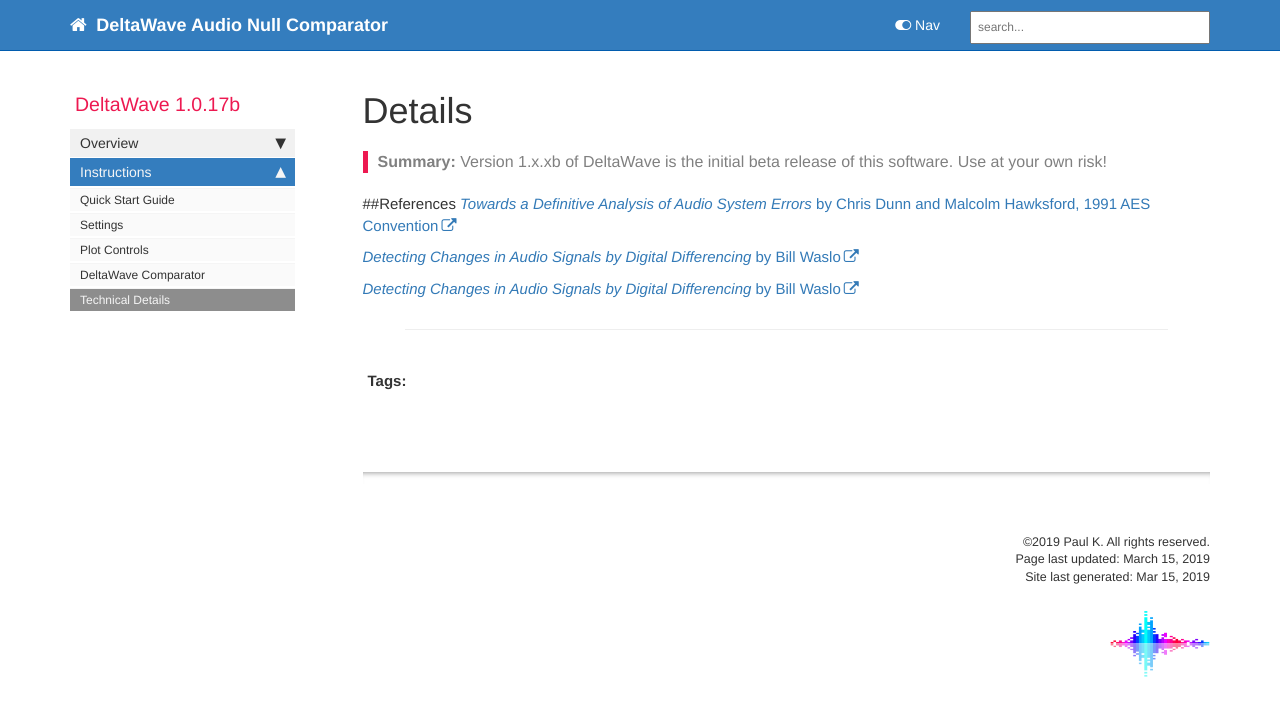
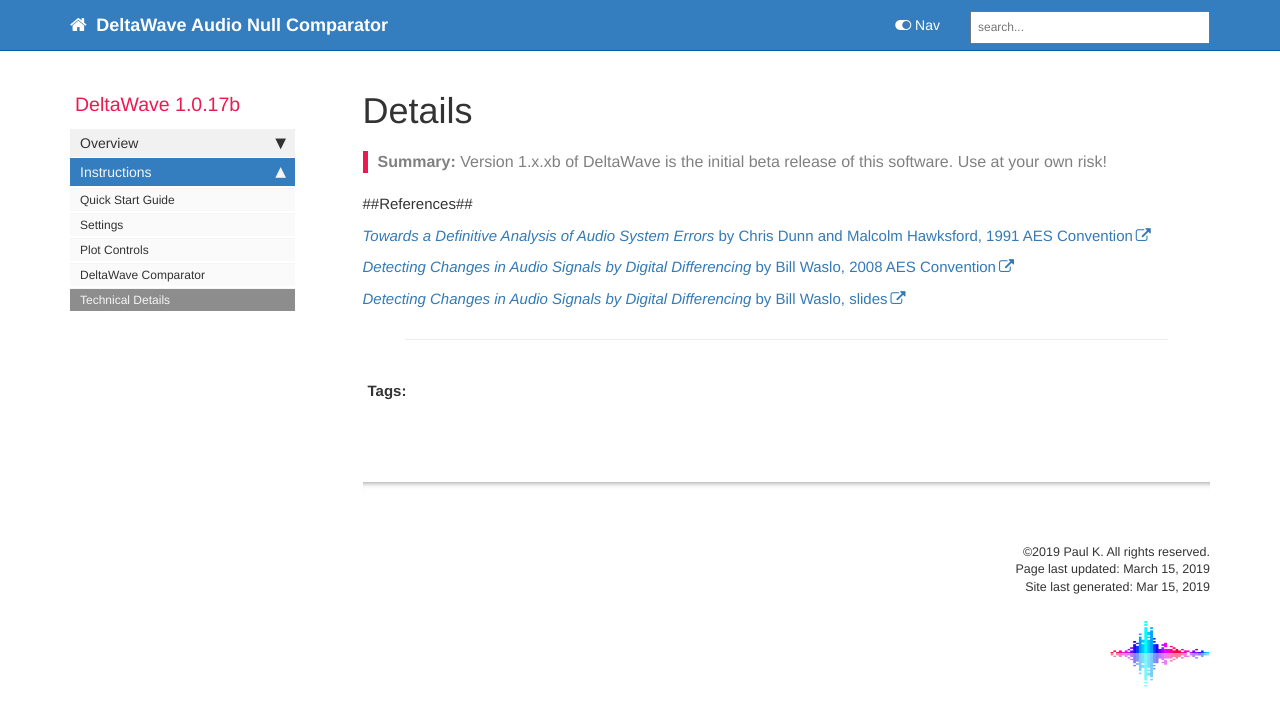
Before and after one commit to pkane2001/DeltaWave, a Jekyll site: the page built from docs/pages/mydoc/details.md, in a window 1280 px wide. Shown: the top 726 px of the page. Built offline with Jekyll 4.4.1, drawn with Linux system fonts in a browser that asks for light colours; nearby versions of some CDN libraries; our own code applies the rules of GitHub Pages for plain Markdown files; comment, search, counter and statistics services are not loaded.

```diff
--- a/docs/pages/mydoc/details.md
+++ b/docs/pages/mydoc/details.md
@@ -10,14 +10,15 @@ folder: mydoc
 comments: true
 ---
 
-##References
+##References##
+
 [*Towards a Definitive Analysis of Audio System Errors* by Chris Dunn and Malcolm Hawksford, 1991 AES Convention](https://www.researchgate.net/publication/269101366_TOWARDS_A_DEFINITIVE_ANALYSIS_OF_AUDIO_SYSTEM_ERRORS)
 
 [*Detecting Changes in Audio Signals by
-Digital Differencing* by Bill Waslo](http://www.libinst.com/AES%20Audio%20Differencing%20Paper.pdf)
+Digital Differencing* by Bill Waslo, 2008 AES Convention](http://www.libinst.com/AES%20Audio%20Differencing%20Paper.pdf)
 
 [*Detecting Changes in Audio Signals by
-Digital Differencing* by Bill Waslo](http://www.libinst.com/Detecting%20Differences%20(slides).pdf)
+Digital Differencing* by Bill Waslo, slides](http://www.libinst.com/Detecting%20Differences%20(slides).pdf)
 
 ___
 {% include links.html %}
```
